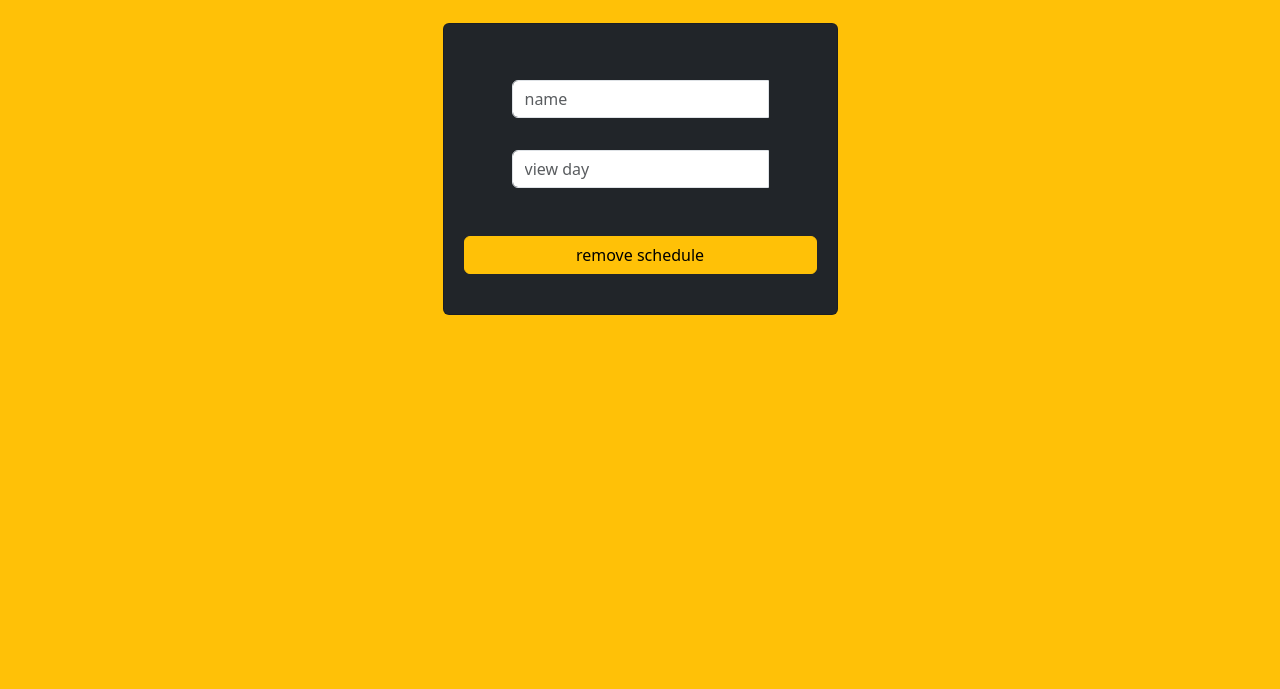
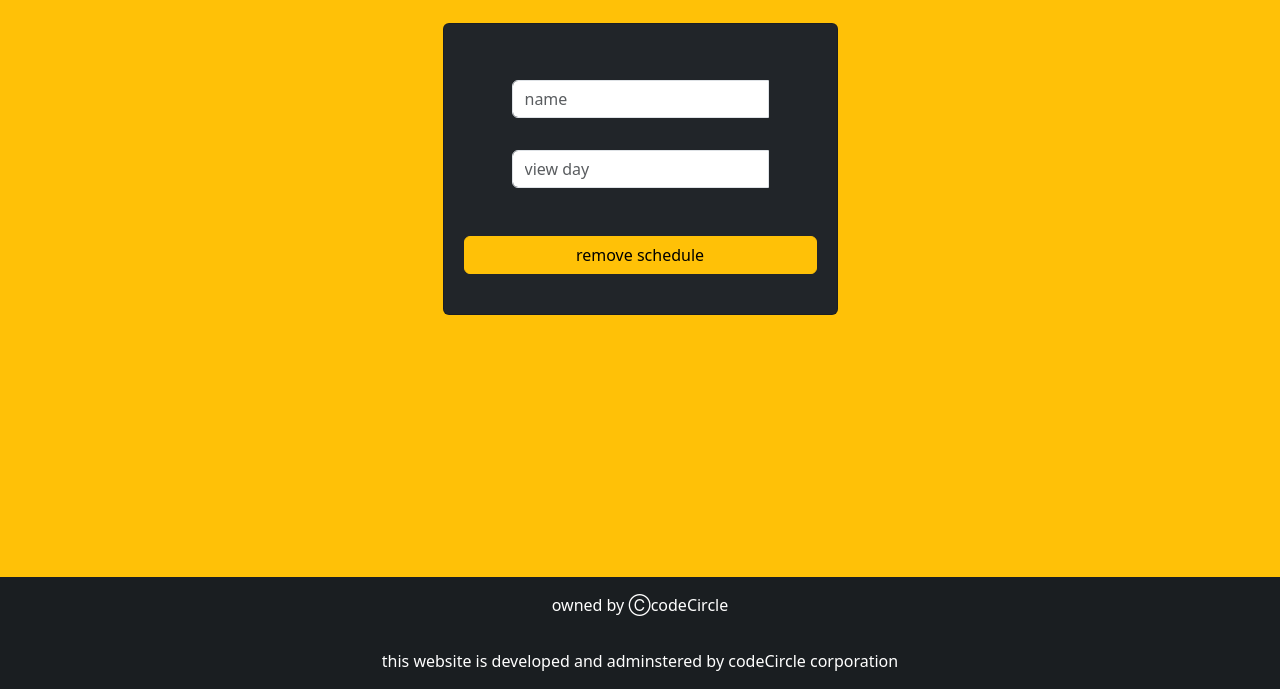
Before and after one commit to naolca/UGR-0841-13, a plain HTML site: page src/removeSchedule.html in a window 1280 px wide. Shown: the part 111-800 px from the top of the page. Drawn offline with Linux system fonts and the light colour scheme.

Commit message:
final commit

```diff
--- a/src/removeSchedule.html
+++ b/src/removeSchedule.html
@@ -68,6 +68,15 @@
       </div>
     </main>
 
+    <footer class="bg-dark text-center text-lg-start text-white fixed-bottom">
+      <div class="text-center p-3" style="background-color: rgba(0, 0, 0, 0.2)">
+        owned by ⒸcodeCircle
+      </div>
+      <div class="text-center p-3" style="background-color: rgba(0, 0, 0, 0.2)">
+        this website is developed and adminstered by codeCircle corporation
+      </div>
+    </footer>
+
     <script>
       var forms = document.querySelectorAll(".needs-validation");
 
```
